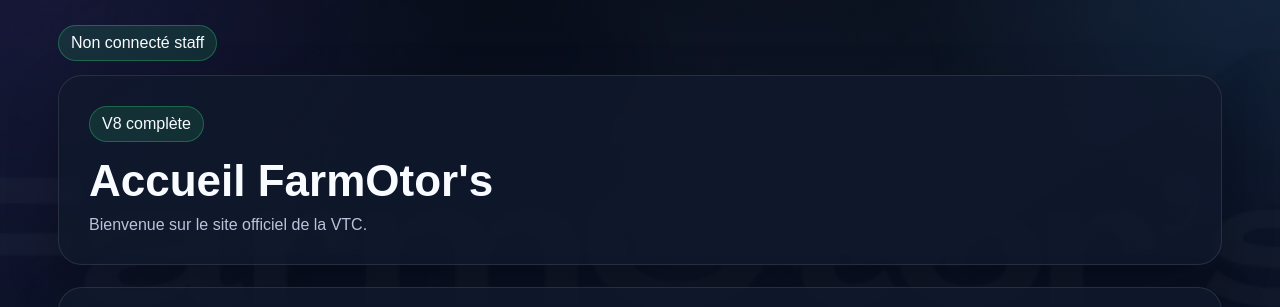
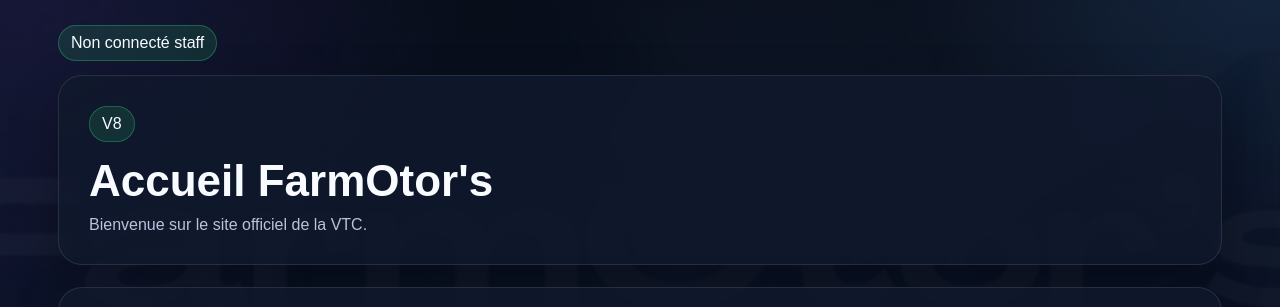
Before and after one commit to Routier87/FarmOtor-s-Transport-en-DEV-V8, a plain HTML site: page index.html in a window 1280 px wide. Shown: the part 94-401 px from the top of the page. Drawn offline with Linux system fonts and the light colour scheme; no server answers.

Commit message:
Update index.html

```diff
--- a/index.html
+++ b/index.html
@@ -41,7 +41,7 @@
 
 <section class="hero">
 
-<span class="badge">V8 complète</span>
+<span class="badge">V8</span>
 
 <h2>Accueil FarmOtor's</h2>
 
```
